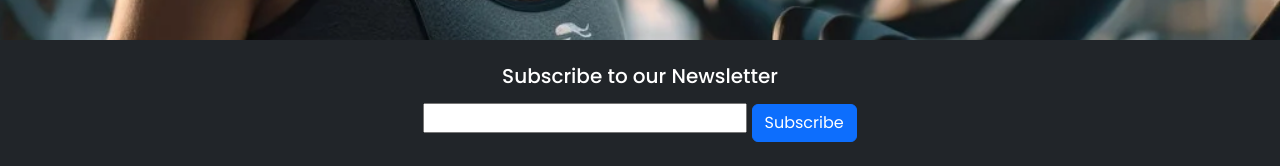
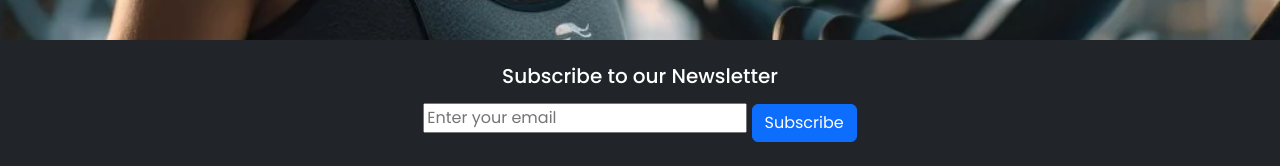
Before and after one commit to 010001000100000101000001/anderson_health_fitness, a Django app: page /cart/ in a window 1280 px wide. Shown: the part 634-800 px from the top of the page. Run offline with Django 5.2, Linux system fonts and the light colour scheme; some libraries are stand-ins or nearby versions.

Commit message:
Removed required field from template to fix error message when inputting a legit email and run views.py through CI python linter

```diff
--- a/home/urls.py
+++ b/home/urls.py
@@ -1,6 +1,7 @@
 from django.contrib import admin
 from django.urls import path
 from . import views
+
 
 urlpatterns = [
     path('', views.index, name='home'),
--- a/templates/base.html
+++ b/templates/base.html
@@ -100,8 +100,7 @@
           <h5>Subscribe to our Newsletter</h5>
           <form method="POST" action="{% url 'subscribe' %}" class="">
             {% csrf_token %}
-            <input type="email" name="{{ form.email.name }}" placeholder="{{ form.email.label }}" required
-              class="{{ form.email.widget.attrs.class }}">
+            <input type="email" name="email" placeholder="Enter your email" class="{{ form.email.widget.attrs.class }}">
             <button type="submit" class="btn btn-primary mt-2">Subscribe</button>
           </form>
         </div>
```
Also changed, not shown: home/views.py (+5 -4 lines).
